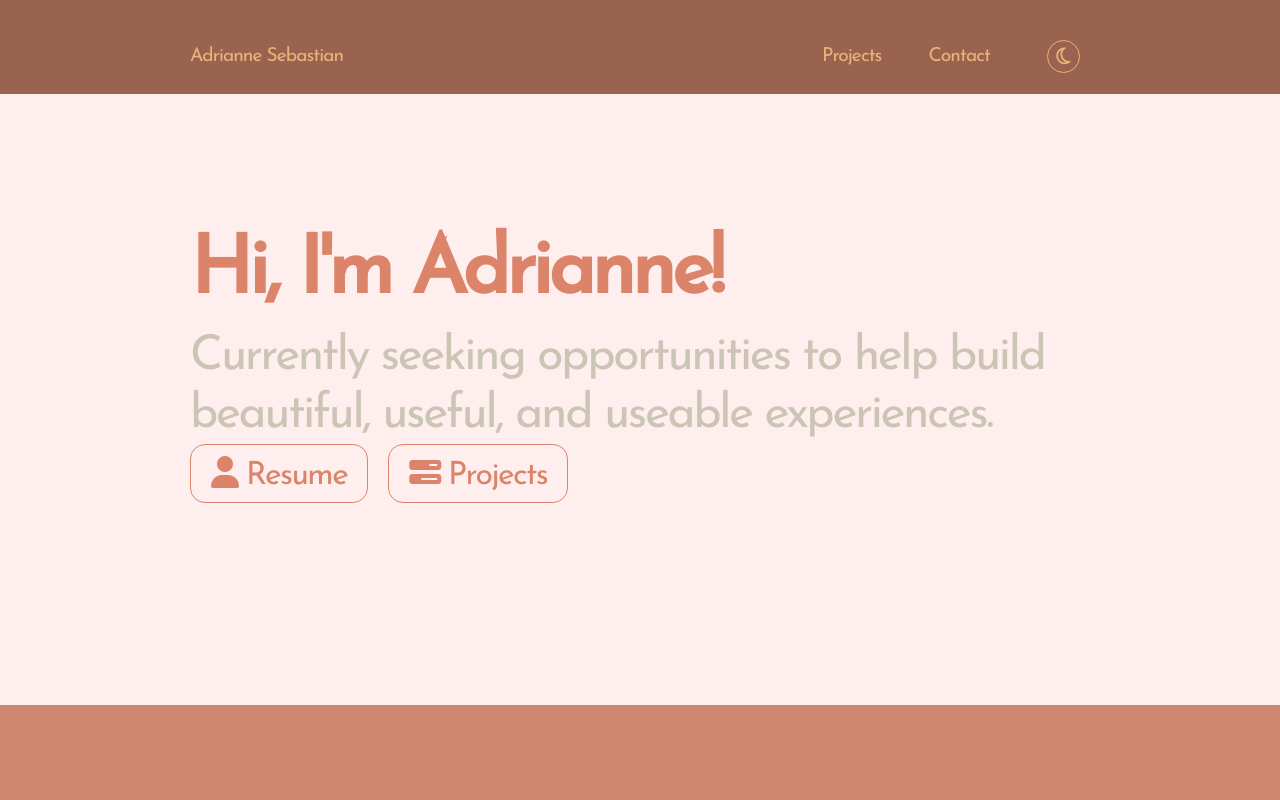
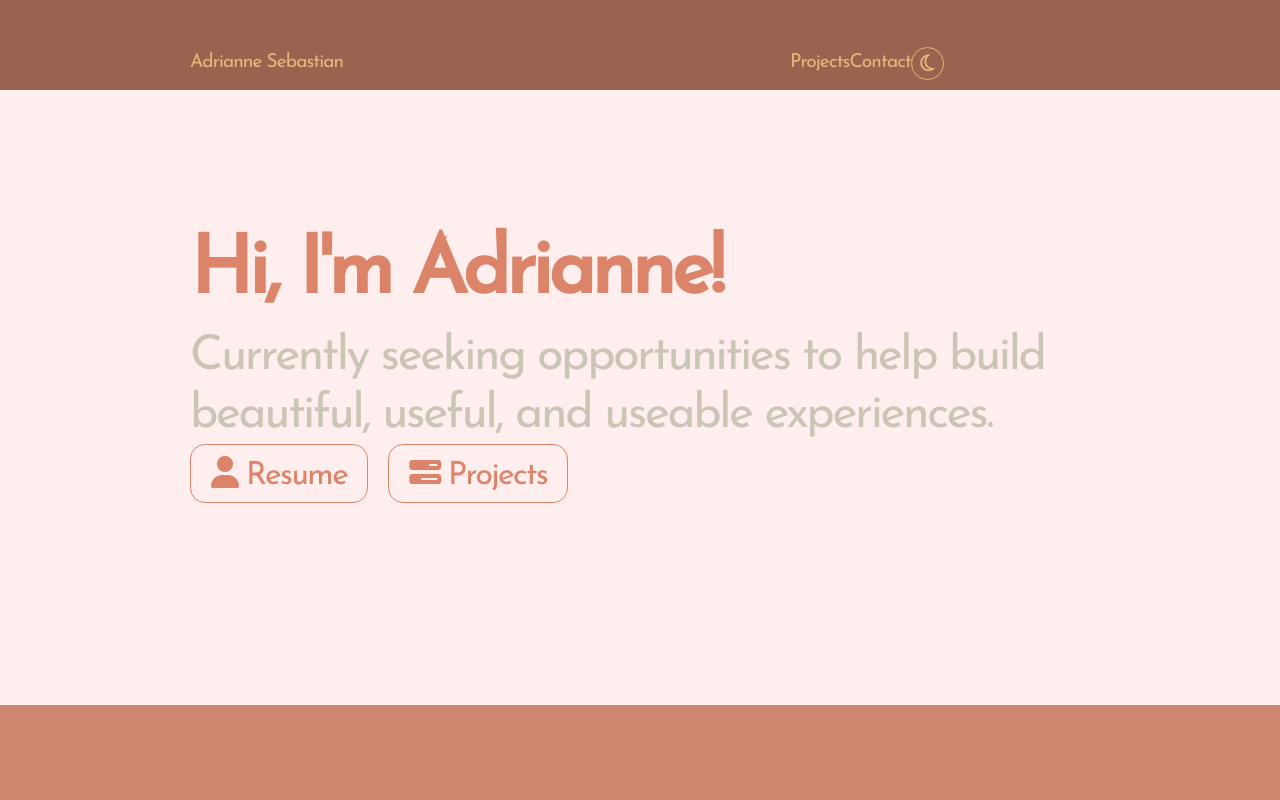
Before and after one commit to arcsbstn/arcsbstn.github.io, a React (Create React App) app: page / in a window 1280 px wide. Shown: the top 800 px of the page. Built offline with nearby package versions, Linux system fonts and the light colour scheme.

Commit message:
fix navbar height and layout

```diff
--- a/src/styles/Navbar.scss
+++ b/src/styles/Navbar.scss
@@ -2,7 +2,7 @@
   position: fixed;
   z-index: 10;
   width: 100%;
-  padding: 30px 0 10px 0;
+  height: 90px;
 }
 
 .Navbar__contentWrapper {
@@ -10,18 +10,23 @@
   display: flex;
   flex-direction: row;
   justify-content: space-between;
+  padding: 47px 0 10px 0;
+}
+
+.Navbar__logo {
+  height: 33px;
+  flex: 2;
+  margin: 0;
+  padding: 0;
+  display: flex;
   align-items: center;
 }
 
-.Navbar__logo {
-  flex: 2;
-  margin: 0;
-  padding: 0;
-}
-
 .Navbar__links {
+  height: 33px;
   flex: 1;
-  align-self: center;
+  display: flex;
+  align-items: center;
   padding: 0;
   margin: 0;
 
@@ -39,6 +44,7 @@
 
   button {
     background-color: transparent;
+    padding: 0;
   }
 
   .Navbar__mobNav {
@@ -48,8 +54,8 @@
   .Navbar__webNav ul {
     display: flex;
     flex-direction: row;
-    justify-content: space-between;
-    align-items: center;
+      align-items: center;
+      padding: 0;
   }
 
   @media (max-width: 700px) {
```
